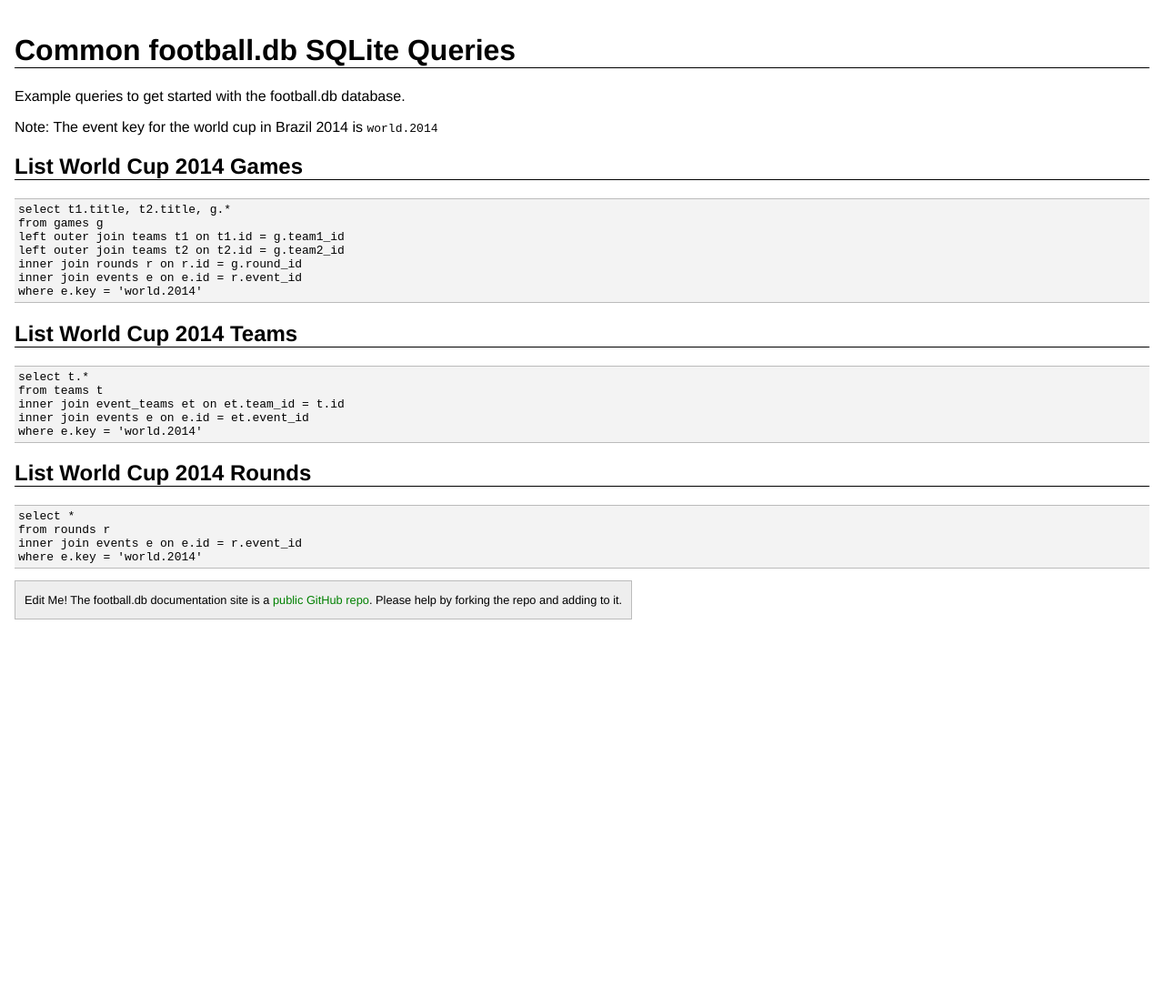
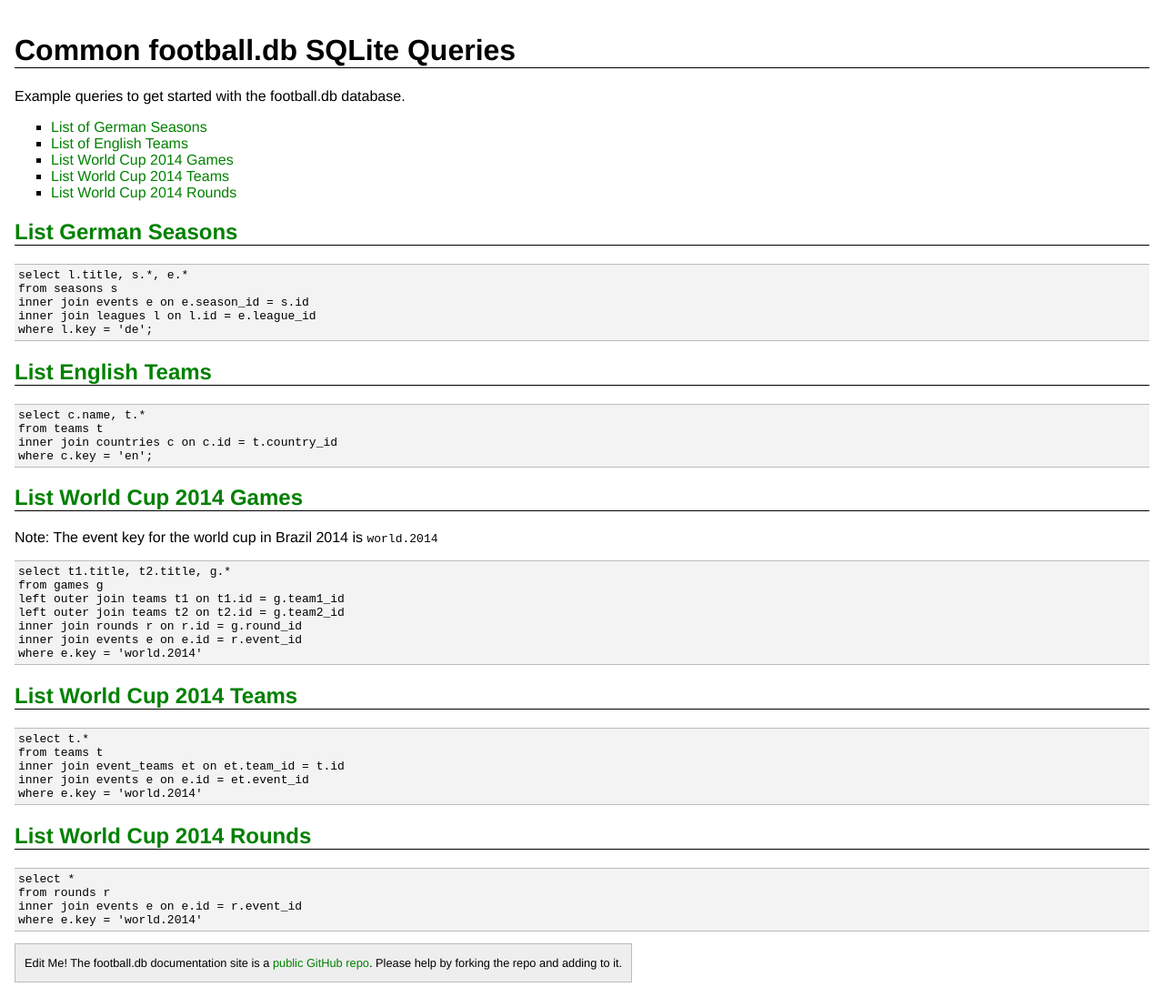
Before and after one commit to openfootball/docs, a Jekyll site: the page built from sql-queries-intro.md, in a window 1280 px wide. Shown: the whole page at 91% size. Built offline with Jekyll 4.4.1, drawn with Linux system fonts in a browser that asks for light colours; before the commit the page ends 900 px from its top, so only the background shows below that.

Commit message:
Added a few more SQL Queries
Added list with internal links.

```diff
--- a/sql-queries-intro.md
+++ b/sql-queries-intro.md
@@ -5,14 +5,36 @@ title: Common football.db SQLite Queries
 
 # {{ page.title }}
 
-
 Example queries to get started with the football.db database.
 
+ - [List of German Seasons](#deseasons)
+ - [List of English Teams](#engteams)
+ - [List World Cup 2014 Games](#wc14games)
+ - [List World Cup 2014 Teams](#wc14teams)
+ - [List World Cup 2014 Rounds](#wc14rounds)
+
+## <a name='deseasons'>List German Seasons</a>
+
+~~~
+select l.title, s.*, e.*
+from seasons s
+inner join events e on e.season_id = s.id
+inner join leagues l on l.id = e.league_id
+where l.key = 'de';
+~~~
+
+## <a name='engteams'>List English Teams</a>
+
+~~~
+select c.name, t.*
+from teams t
+inner join countries c on c.id = t.country_id
+where c.key = 'en';
+~~~
+
+## <a name='wc14games'>List World Cup 2014 Games</a>
 
 Note: The event key for the world cup in Brazil 2014 is `world.2014`
-
-
-## List World Cup 2014 Games
 
 ~~~
 select t1.title, t2.title, g.*
@@ -25,7 +47,7 @@ where e.key = 'world.2014'
 ~~~
 
 
-## List World Cup 2014 Teams
+## <a name='wc14teams'>List World Cup 2014 Teams</a>
 
 ~~~
 select t.*
@@ -36,7 +58,7 @@ where e.key = 'world.2014'
 ~~~
 
 
-## List World Cup 2014 Rounds
+## <a name='wc14rounds'>List World Cup 2014 Rounds</a>
 
 ~~~
 select *
```
